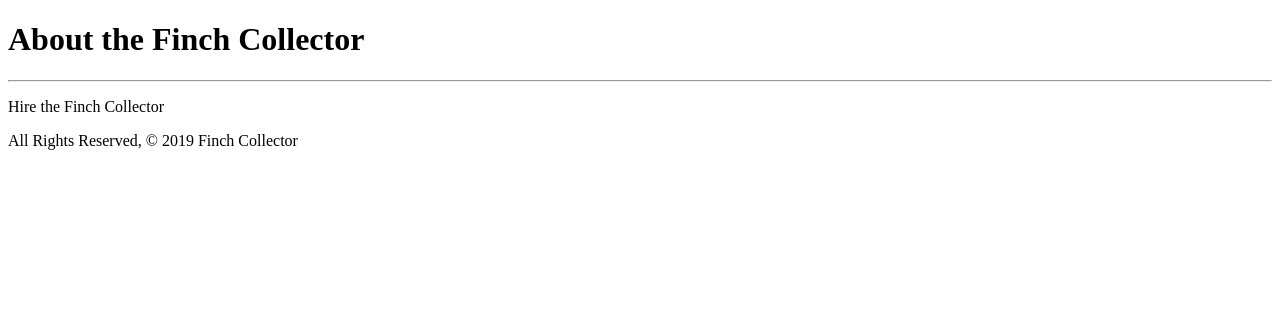
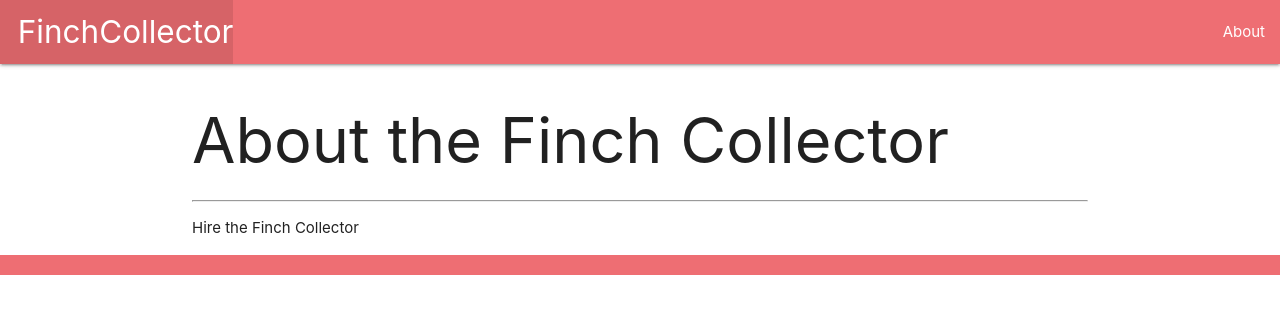
Before and after one commit to tatsuyax25/finchcollector, a Django app: page /about/ in a window 1280 px wide. Shown: the top 314 px of the page. Run offline with Django 3.2, Linux system fonts and the light colour scheme.

Commit message:
Update About HTML

```diff
--- a/main_app/templates/about.html
+++ b/main_app/templates/about.html
@@ -1,15 +1,10 @@
-<!DOCTYPE html>
-<html lang="en">
-<head>
-    <meta charset="UTF-8">
-    <meta http-equiv="X-UA-Compatible" content="IE=edge">
-    <meta name="viewport" content="width=device-width, initial-scale=1.0">
-    <title>Finch Collector</title>
-</head>
-<body>
-    <h1>About the Finch Collector</h1>
-    <hr />
-    <p>Hire the Finch Collector</p>
-    <footer>All Rights Reserved, &copy; 2019 Finch Collector</footer>
-</body>
-</html>
+{% extends 'base.html' %}
+
+
+{% block content %}
+
+<h1>About the Finch Collector</h1>
+<hr />
+<p>Hire the Finch Collector</p>
+
+{% endblock  %}
--- /dev/null
+++ b/main_app/templates/base.html
@@ -0,0 +1,31 @@
+<!DOCTYPE html>
+<html lang="en">
+<head>
+  <meta charset="UTF-8">
+  <meta name="viewport" content="width=device-width, initial-scale=1.0">
+  <meta http-equiv="X-UA-Compatible" content="ie=edge">
+  <title>Finch Collector</title>
+  <link rel="stylesheet" href="https://cdnjs.cloudflare.com/ajax/libs/materialize/1.0.0/css/materialize.min.css">
+</head>
+<body>
+  <header class="navbar-fixed">
+    <nav>
+      <div class="nav-wrapper">
+        <ul>
+          <li><a href="/" class="left brand-logo">&nbsp;&nbsp;FinchCollector</a></li>
+        </ul>
+        <ul class="right">
+          <li><a href="/about">About</a></li>
+        </ul>
+      </div>
+    </nav>
+  </header>
+  <main class="container">
+    {% block content %}
+    {% endblock %}
+  </main>
+  <footer class="page-footer">
+    <div class="right">All Rights Reserved, &copy; 2019 Cat Collector &nbsp;</div>
+  </footer>
+</body>
+</html>
```
